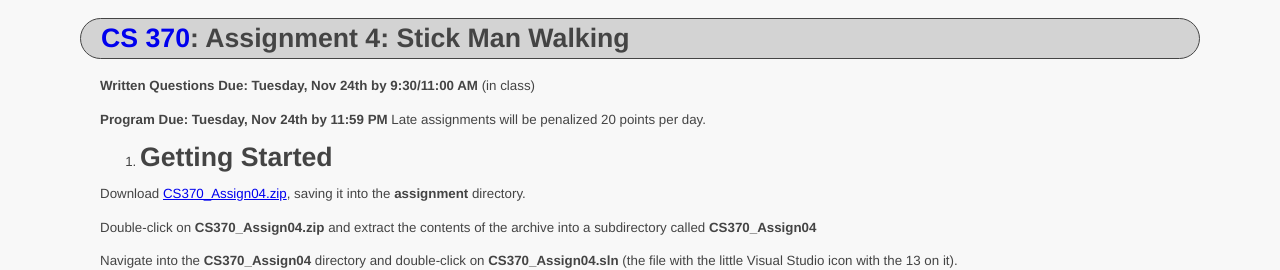
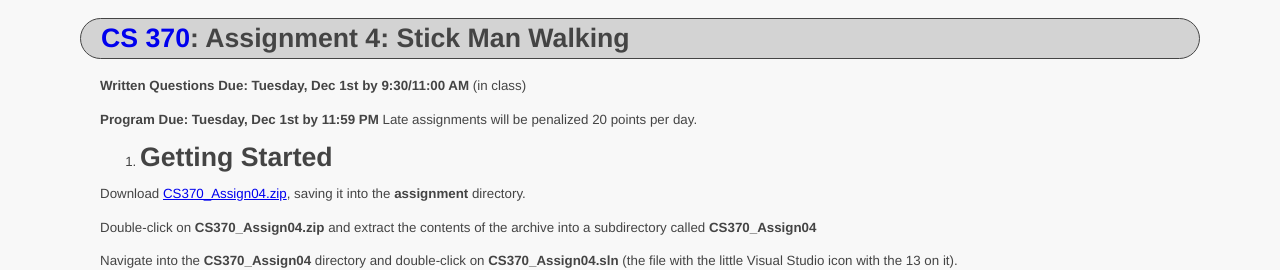
Before and after one commit to ycpcs/cs370-fall2015, a Jekyll site: the page built from assign/assign04.md, in a window 1280 px wide and 900 px high. Shown: the top 270 px of the window. Built offline with Jekyll 4.4.1, drawn with Linux system fonts in a browser that asks for light colours; Markdown is read by kramdown in place of the engine named in the settings.

Commit message:
update assign 4 due date
change assign 4 due date

```diff
--- a/assign/assign04.md
+++ b/assign/assign04.md
@@ -3,9 +3,9 @@ layout: default
 title: "Assignment 4: Stick Man Walking"
 ---
 
-**Written Questions Due: Tuesday, Nov 24th by 9:30/11:00 AM** (in class)
+**Written Questions Due: Tuesday, Dec 1st by 9:30/11:00 AM** (in class)
 
-**Program Due: Tuesday, Nov 24th by 11:59 PM** Late assignments will be penalized 20 points per day.
+**Program Due: Tuesday, Dec 1st by 11:59 PM** Late assignments will be penalized 20 points per day.
 
 0. Getting Started
 ==================
```
Also changed, not shown: assign/index.md (+1 -1 lines), index.md (+1 -0 lines).
